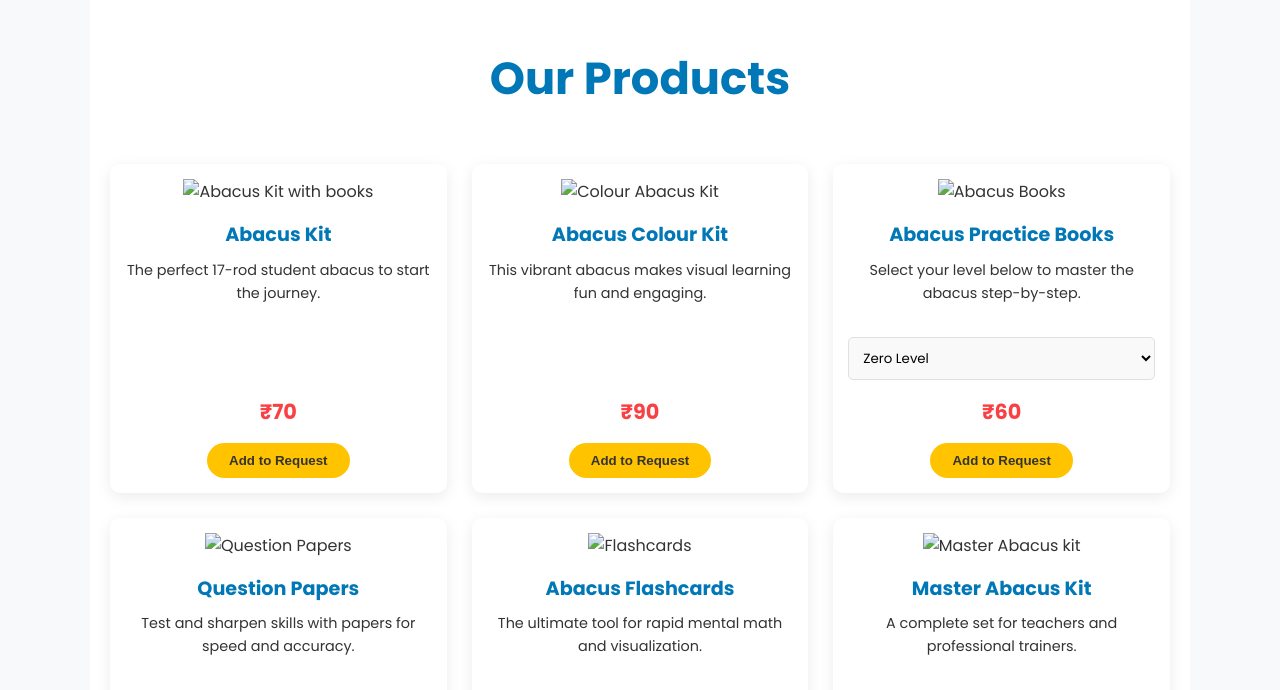
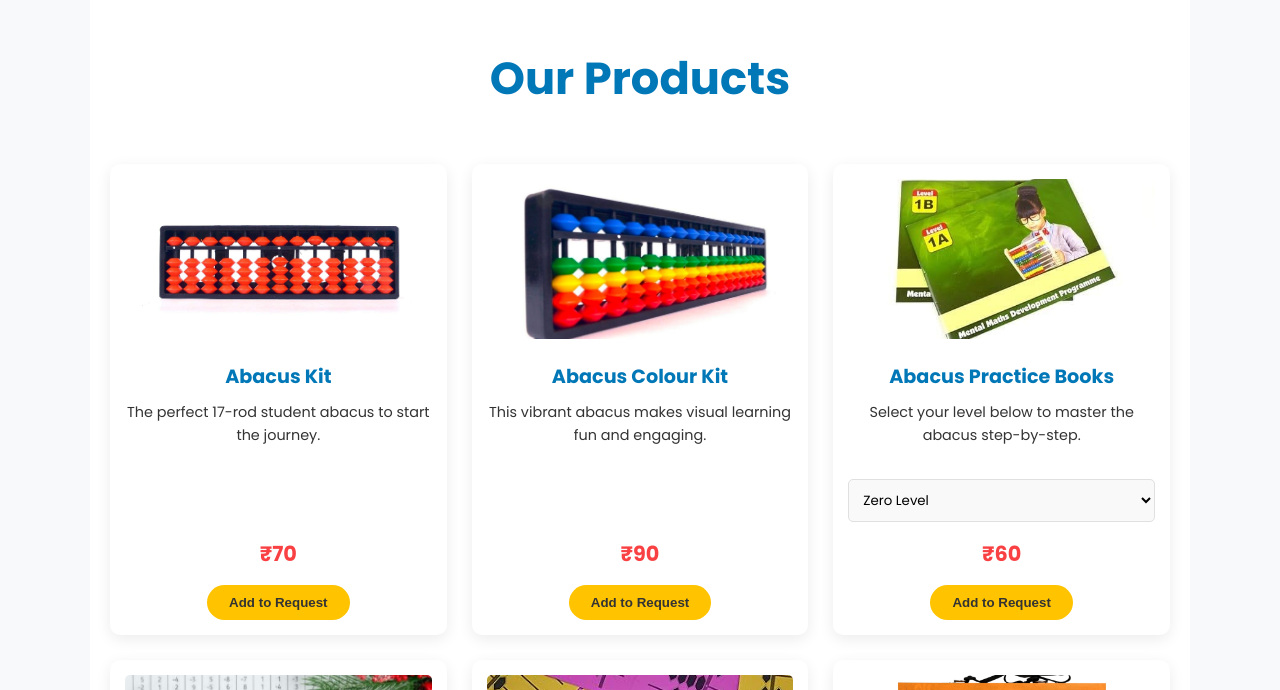
Before and after one commit to AbacusSpark/abacus-spark-project, a plain HTML site: page index.html in a window 1280 px wide. Shown: the part 2110-2800 px from the top of the page. Drawn offline with nearby package versions, Linux system fonts and the light colour scheme.

Commit message:
Update index.html

```diff
--- a/index.html
+++ b/index.html
@@ -153,10 +153,10 @@
             </div>
             <div class="hero-visuals">
                 <div class="card-slider-container">
-                    <div class="slide-card active"><img src="image1.jpg" alt="Child learning with an abacus"></div>
-                    <div class="slide-card next"><img src="image2.jpg" alt="Student focused on their workbook"></div>
-                    <div class="slide-card next-next"><img src="image3.jpg" alt="Happy kids in a classroom environment"></div>
-                    <div class="slide-card prev"><img src="image.jpg" alt="Girl proudly holding her book"></div>
+                    <div class="slide-card active"><img src="images/image1.jpg" alt="Child learning with an abacus"></div>
+                    <div class="slide-card next"><img src="images/image2.jpg" alt="Student focused on their workbook"></div>
+                    <div class="slide-card next-next"><img src="images/image3.jpg" alt="Happy kids in a classroom environment"></div>
+                    <div class="slide-card prev"><img src="images/image.jpg" alt="Girl proudly holding her book"></div>
                 </div>
             </div>
         </div>
@@ -175,17 +175,17 @@
             <div class="products-grid">
                 <!-- Product Cards... -->
                 <div class="product-card animate-on-scroll">
-                    <div class="img-container"><img src="abacuskit.jpg" alt="Abacus Kit with books"></div>
+                    <div class="img-container"><img src="images/abacuskit.jpg" alt="Abacus Kit with books"></div>
                     <h3>Abacus Kit</h3><p>The perfect 17-rod student abacus to start the journey.</p>
                     <div class="product-card-footer"><div class="product-price">₹70</div><button class="btn add-to-request-btn">Add to Request</button></div>
                 </div>
                 <div class="product-card animate-on-scroll">
-                    <div class="img-container"><img src="colourkit1.jpg" alt="Colour Abacus Kit"></div>
+                    <div class="img-container"><img src="images/colourkit1.jpg" alt="Colour Abacus Kit"></div>
                     <h3>Abacus Colour Kit</h3><p>This vibrant abacus makes visual learning fun and engaging.</p>
                     <div class="product-card-footer"><div class="product-price">₹90</div><button class="btn add-to-request-btn">Add to Request</button></div>
                 </div>
                 <div class="product-card animate-on-scroll">
-                    <div class="img-container"><img src="abacusbook.jpg" alt="Abacus Books"></div>
+                    <div class="img-container"><img src="images/abacusbook.jpg" alt="Abacus Books"></div>
                     <h3>Abacus Practice Books</h3><p>Select your level below to master the abacus step-by-step.</p>
                     <div class="product-card-footer">
                         <!-- UPDATED DROPDOWN FOR BOOKS -->
@@ -204,7 +204,7 @@
                     </div>
                 </div>
                 <div class="product-card animate-on-scroll">
-                    <div class="img-container"><img src="Questionpaper.jpg" alt="Question Papers"></div>
+                    <div class="img-container"><img src="images/Questionpaper.jpg" alt="Question Papers"></div>
                     <h3>Question Papers</h3><p>Test and sharpen skills with papers for speed and accuracy.</p>
                     <div class="product-card-footer">
                         <!-- UPDATED DROPDOWN FOR PAPERS -->
@@ -223,12 +223,12 @@
                     </div>
                 </div>
                 <div class="product-card animate-on-scroll">
-                    <div class="img-container"><img src="flashcard.jpg" alt="Flashcards"></div>
+                    <div class="img-container"><img src="images/flashcard.jpg" alt="Flashcards"></div>
                     <h3>Abacus Flashcards</h3><p>The ultimate tool for rapid mental math and visualization.</p>
                     <div class="product-card-footer"><div class="product-price">₹150</div><button class="btn add-to-request-btn">Add to Request</button></div>
                 </div>
                 <div class="product-card animate-on-scroll">
-                    <div class="img-container"><img src="Masterkid.jpg" alt="Master Abacus kit"></div>
+                    <div class="img-container"><img src="images/Masterkid.jpg" alt="Master Abacus kit"></div>
                     <h3>Master Abacus Kit</h3><p>A complete set for teachers and professional trainers.</p>
                     <div class="product-card-footer"><div class="product-price">₹1600</div><button class="btn add-to-request-btn">Add to Request</button></div>
                 </div>
```
